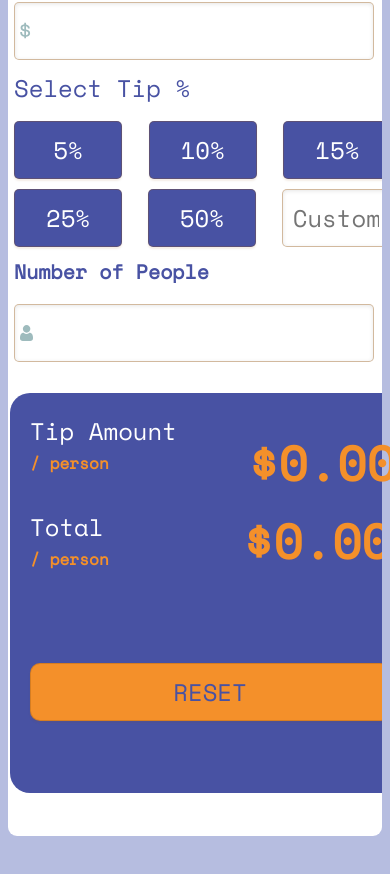
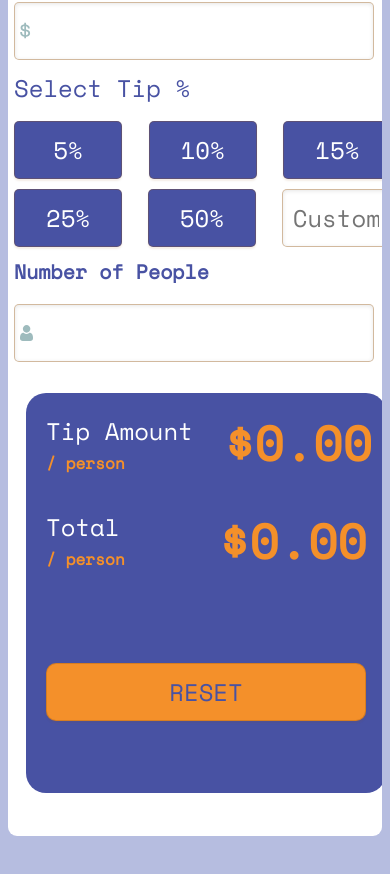
Before and after one commit to Sharath-29/CodeofDuty, a plain HTML site: page index.html in a window 390 px wide. Shown: the part 396-1270 px from the top of the page. Drawn offline with nearby package versions, Linux system fonts and the light colour scheme.

Commit message:
Icing Update

```diff
--- a/css/responsive.css
+++ b/css/responsive.css
@@ -40,4 +40,15 @@
     margin-left: 0px;
     width: 4.5em;
   }
+  .icing {
+    width: 360px;
+    margin-left: 18px;
+  }
+  .p1 {
+    margin-left: -40px;
+    margin-top: -75px;
+  }
+  .p2 {
+    margin-left: 60px;
+  }
 }
```
